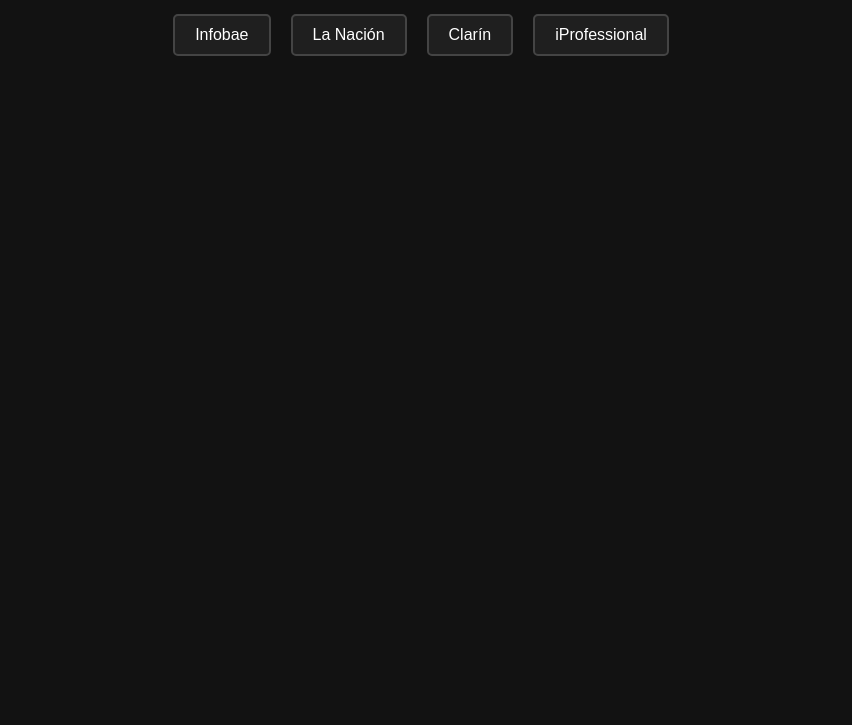
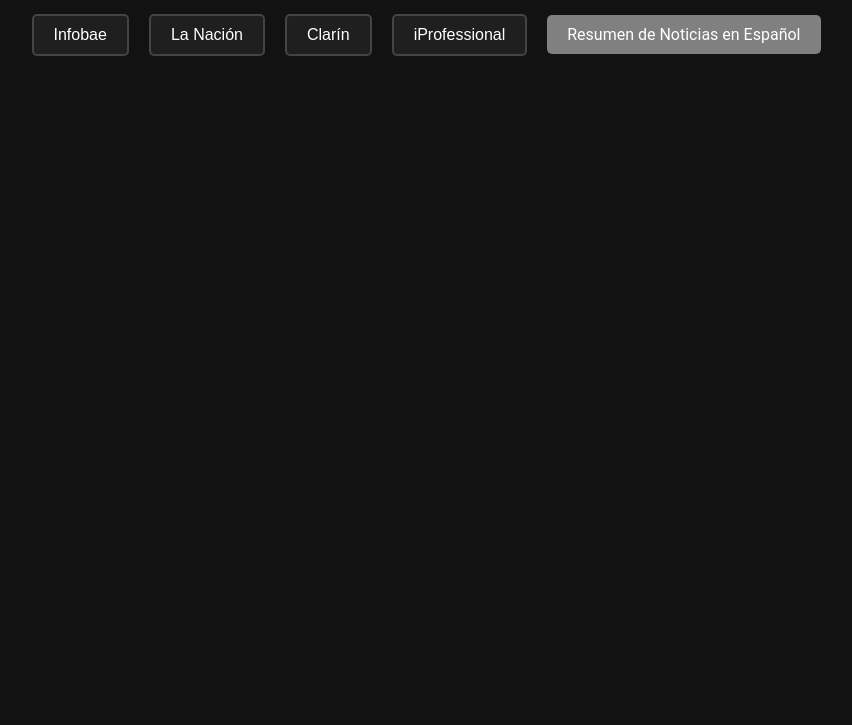
Before and after one commit to elgodox/ANews, a website: page public/index.html in a window 1280 px wide. Shown: the part 75-800 px from the top of the page, without its empty margins (219-1071 px from the left). Drawn offline with Linux system fonts and the light colour scheme.

Commit message:
added link to gptchat for resume news in spanish

```diff
--- a/public/app.js
+++ b/public/app.js
@@ -13,6 +13,16 @@
                 button.addEventListener('click', () => fetchNews(site.url));
                 sitesContainer.appendChild(button);
             });
+
+            // Crear el botón gris con el enlace
+            const linkButton = document.createElement('a');
+            linkButton.href = 'https://chatgpt.com/g/g-NVmCyJOow-resumen-de-noticias-en-espanol';
+            linkButton.target = '_blank'; // Abrir en una nueva pestaña
+            linkButton.classList.add('gray-button');
+            linkButton.textContent = 'Resumen de Noticias en Español';
+
+            // Añadir el botón al contenedor
+            sitesContainer.appendChild(linkButton);
         } catch (error) {
             console.error('Error loading sites:', error);
         }
--- a/public/styles.css
+++ b/public/styles.css
@@ -174,6 +174,24 @@
     opacity: 0.9;
   }
 
+  .gray-button {
+    background-color: #808080; /* Color gris */
+    color: white;
+    padding: 10px 20px;
+    margin-left: 10px; /* Espacio entre los botones de fuentes */
+    text-decoration: none;
+    border-radius: 5px;
+    font-size: 16px;
+    display: inline-block;
+    transition: background-color 0.3s ease;
+}
+
+.gray-button:hover {
+    background-color: #666666; /* Un gris más oscuro al hacer hover */
+    color: #f0f0f0;
+}
+
+
   @keyframes fadeIn {
     from {
         opacity: 0;
```
Lines whose indentation alone changed are shown as unchanged.
